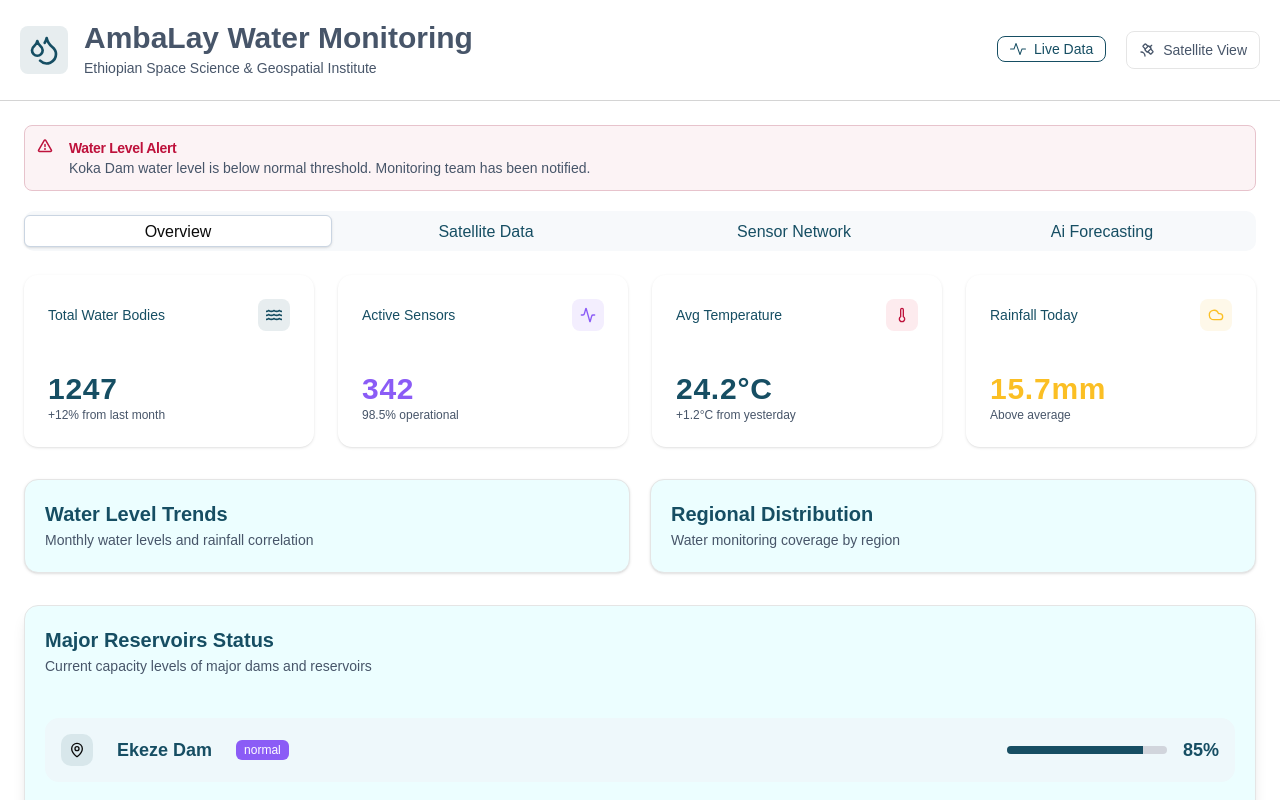
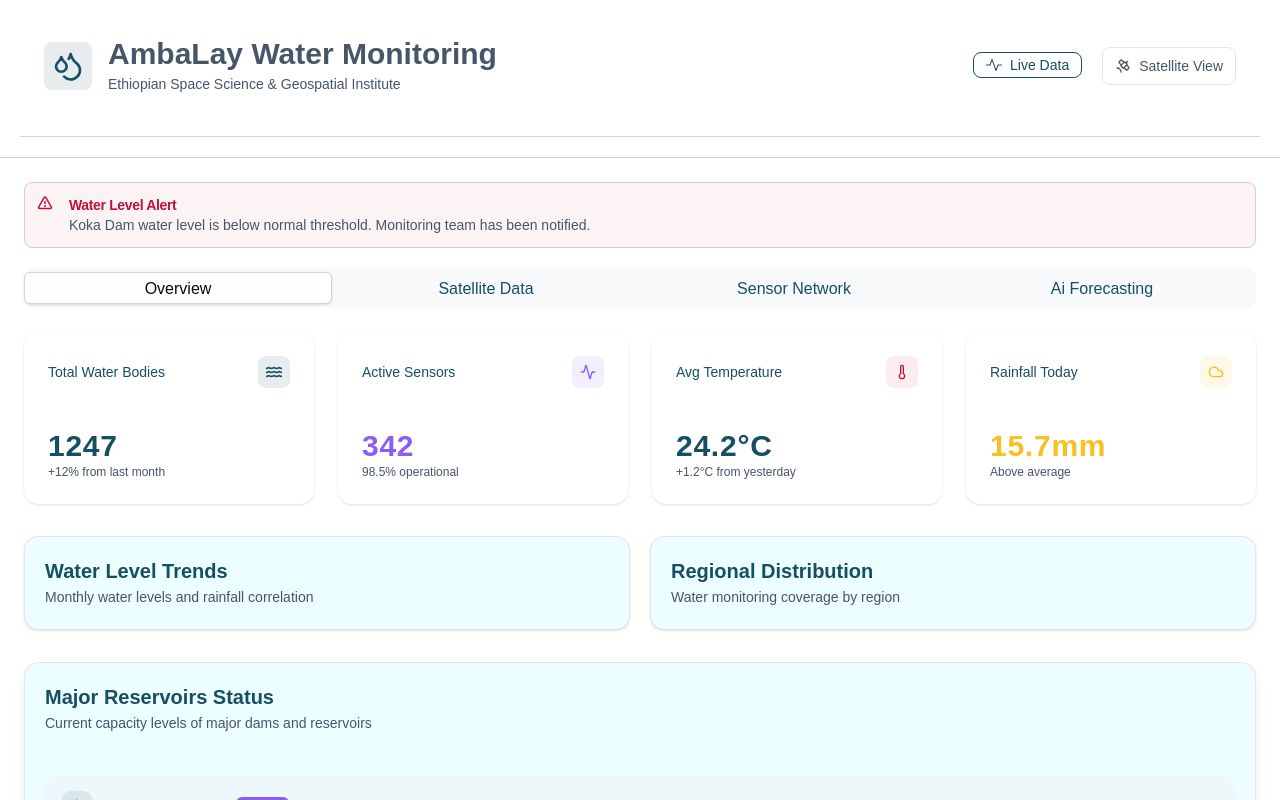
Before and after one commit to bettytadege/water-resources-monitoring, a React (Vite) app: page /monitoring in a window 1280 px wide. Shown: the top 800 px of the page. Built offline with nearby package versions, Linux system fonts and the light colour scheme.

Commit message:
style:apply transparent background

```diff
--- a/src/components/monitoring/Header.tsx
+++ b/src/components/monitoring/Header.tsx
@@ -7,7 +7,8 @@ import { Satellite } from "lucide-react"
 function Header() {
   return (
     <>
-    <div className="flex justify-between items-center bg-white/20 backdrop-blur-md ">
+    <div className="space-y-6 bg-white/20 backdrop-blur-md ">
+    <div className="flex justify-between items-center px-6 py-4">
         <div className="flex items-center gap-4">
             <div className="bg-[#E7EDEF] rounded-md size-12 flex items-center justify-center">
                 <Fire />
@@ -24,7 +25,8 @@ function Header() {
             <Button  className="bg-inherit border hover:bg-deep-teal py-2 hover:text-white  text-slate-purple"><Satellite/>Satellite View</Button>
         </div>
     </div>
-
+      <hr className="w-full border-neutral-300 " />
+     </div>
      </>
   )
 }
```
